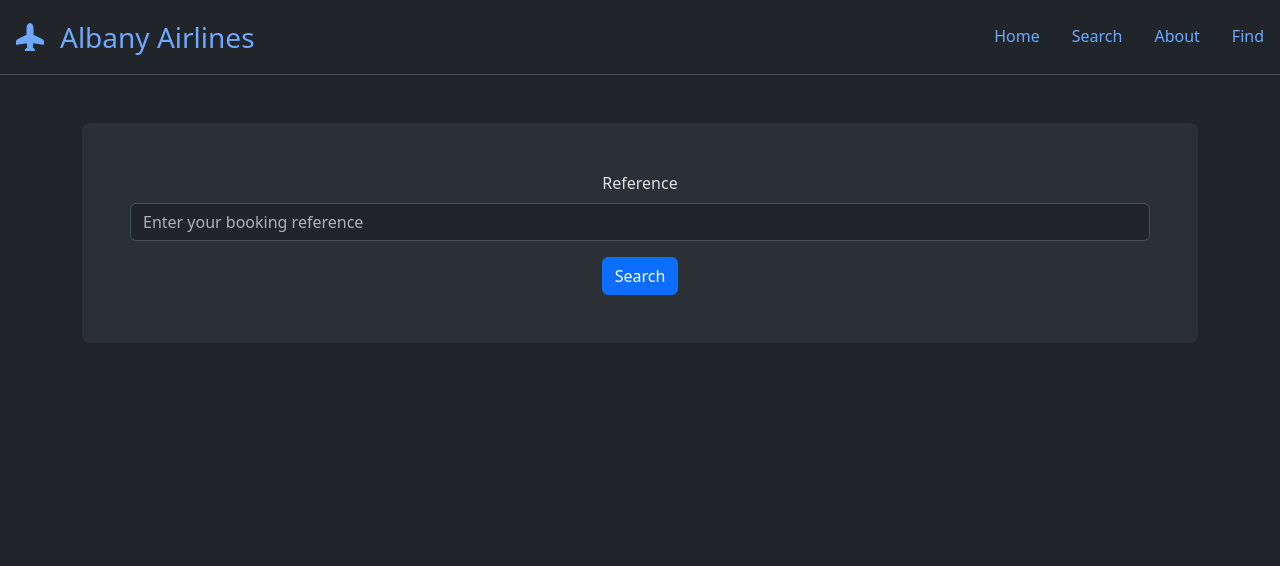
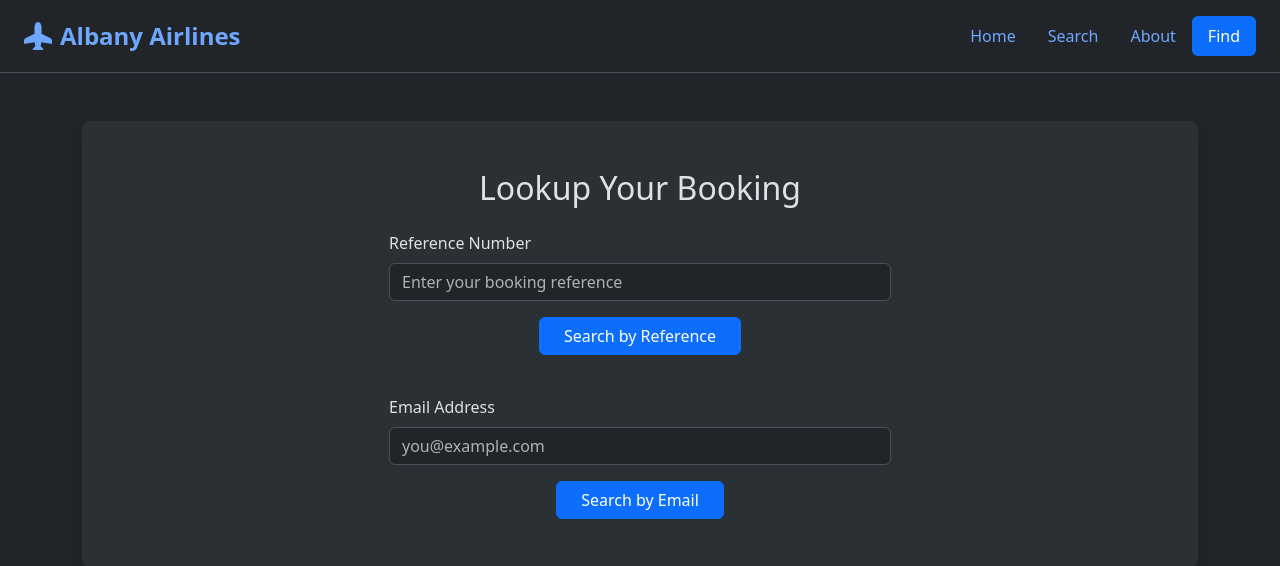
Before and after one commit to Manavjot-Singh/Online-Booking-System, a Django app: page /lookup/ in a window 1280 px wide. Shown: the top 566 px of the page. Run offline with Django 5.2, Linux system fonts and the light colour scheme.

Commit message:
added email lookup refined ui and fixed timezone offset

```diff
--- a/flights/forms.py
+++ b/flights/forms.py
@@ -39,3 +39,9 @@ class BookingLookupForm(forms.Form):
             'aria-label':  'Reference'
         })
     )
+
+class EmailLookupForm(forms.Form):
+    email = forms.EmailField(widget=forms.EmailInput(attrs={
+        'class': 'form-control',
+        'placeholder': 'you@example.com',
+    }))
--- a/flights/models.py
+++ b/flights/models.py
@@ -32,6 +32,7 @@ class Passenger(models.Model):
     instance = models.ForeignKey(Flight, on_delete=models.CASCADE)
     cust_first_name = models.CharField(max_length=50)
     cust_last_name = models.CharField(max_length=50)
+    cust_email = models.EmailField(blank=True, null=True)
     cust_id = models.CharField(max_length=20, unique=True)
     booking_status = models.CharField(max_length=20, choices=[('booked', 'Booked'), ('cancelled', 'Cancelled')], default='booked')
     booking_price   = models.DecimalField(
--- a/flights/urls.py
+++ b/flights/urls.py
@@ -7,5 +7,6 @@ urlpatterns = [
     path('book/<int:flight_id>/', views.book_flight, name='book'),
     path('lookup/', views.booking_lookup, name='booking_lookup'),
     path('cancel/', views.cancel_booking, name='cancel_booking'),
+    path('about/', views.about, name='about'),
 
 ]
--- a/flights/views.py
+++ b/flights/views.py
@@ -1,5 +1,5 @@
-import datetime
-from pyexpat.errors import messages
+from datetime import datetime, timedelta
+from django.contrib import messages
 from django.http import HttpResponseRedirect
 from django.shortcuts import redirect, render, get_object_or_404
 from django.urls import reverse
@@ -7,13 +7,21 @@ from django.utils import timezone
 import uuid
 
 from .models import Flight, Passenger
-from .forms import BookingForm, BookingLookupForm
+from .forms import BookingForm, BookingLookupForm, EmailLookupForm
+
+TZ_OFFSETS = {
+    'NZNE': 12.0,
+    'NZRO': 12.0,
+    'NZGB': 12.0,
+    'NZTL': 12.0,
+    'NZCI': 12.75,
+    'YMML': 10.0,
+}
 
 def home(request):
     lookup_form   = BookingLookupForm(request.POST or None)
     lookup_result = None
     lookup_error  = None
-
 
     if request.method == 'POST' and lookup_form.is_valid():
         ref = lookup_form.cleaned_data['reference'].upper().strip()
@@ -40,8 +48,6 @@ def home(request):
         'lookup_error':  lookup_error,
     })
 
-
-
 def search(request):
     origin      = request.GET.get('origin', '').upper()
     destination = request.GET.get('destination', '').upper()
@@ -56,15 +62,28 @@ def search(request):
             schedule__origin=origin,
             schedule__destination=destination,
             date=selected_date
-
         )
         today = timezone.localdate()
         if selected_date == today:
             now_time = timezone.localtime().time()
             qs = qs.filter(schedule__dep_time__gte=now_time)
 
+        flights = []
+        for f in qs:
 
-        flights = qs
+            orig_off = float(f.schedule.tz_offset)
+            dest_off = TZ_OFFSETS.get(f.schedule.destination, orig_off)
+            dep_naive = datetime.combine(f.date, f.schedule.dep_time)
+            arr_naive = datetime.combine(f.date, f.schedule.arr_time)
+            dep_local = dep_naive
+            arr_utc   = arr_naive - timedelta(hours=orig_off)
+            arr_local = arr_utc  + timedelta(hours=dest_off)
+            flights.append({
+                'flight': f,
+                'seats_left': f.seats_available,
+                'dep_time':    dep_local.time(),
+                'arr_time':    arr_local.time(),
+            })
 
     return render(request, 'search.html', {
         'origin':      origin,
@@ -73,13 +92,11 @@ def search(request):
         'flights':     flights
     })
 
-
 def book_flight(request, flight_id):
 
     flight = get_object_or_404(Flight, pk=flight_id)
-    dep_dt = datetime.datetime.combine(flight.date, flight.schedule.dep_time)
+    dep_dt = datetime.combine(flight.date, flight.schedule.dep_time)
     dep_dt = timezone.make_aware(dep_dt)
-
 
     if request.method == 'POST':
         form = BookingForm(request.POST)
@@ -95,12 +112,12 @@ def book_flight(request, flight_id):
                 form.add_error(None, 'No seats left on this flight.')
             else:
                 ref = uuid.uuid4().hex[:20].upper()
-
                 Passenger.objects.create(
                     instance=flight,
                     cust_first_name=form.cleaned_data['first_name'],
                     cust_last_name=form.cleaned_data['last_name'],
                     cust_id=ref,
+                    cust_email=form.cleaned_data['email'],
                     booking_status='booked',
                     booking_price=total_price,
                 )
@@ -117,9 +134,6 @@ def book_flight(request, flight_id):
     else:
         form = BookingForm()
 
-
-
-
     return render(request, 'bookings.html', {
         'flight': flight,
         'form':   form,
@@ -127,54 +141,78 @@ def book_flight(request, flight_id):
     })
 
 def booking_lookup(request):
-    lookup_form   = BookingLookupForm(request.POST or None)
-    lookup_result = None
-    lookup_error  = None
+    ref_form   = BookingLookupForm(request.POST or None)
+    email_form = EmailLookupForm(request.POST or None)
 
-    if request.method == 'POST' and lookup_form.is_valid():
-        ref = lookup_form.cleaned_data['reference'].upper().strip()
-        try:
-            p = Passenger.objects.get(cust_id=ref)
-            f = p.instance
-            lookup_result = {
-                'reference':   p.cust_id,
-                'name':        f"{p.cust_first_name} {p.cust_last_name}",
-                'status':      p.booking_status,
-                'flight_no':   f.schedule.flight_number,
-                'date':        f.date,
-                'origin':      f.schedule.origin,
-                'destination': f.schedule.destination,
-                'dep_time':    f.schedule.dep_time,
-                'arr_time':    f.schedule.arr_time,
-            }
-        except Passenger.DoesNotExist:
-            lookup_error = "No booking found with that reference."
+    lookup_result  = None
+    lookup_error   = None
+    email_results  = None
+
+    if request.method == 'POST':
+
+        if 'reference' in request.POST and ref_form.is_valid():
+            ref = ref_form.cleaned_data['reference'].upper().strip()
+            try:
+                p = Passenger.objects.get(cust_id=ref)
+                f = p.instance
+                lookup_result = {
+                    'reference': ref,
+                    'name':      f"{p.cust_first_name} {p.cust_last_name}",
+                    'status':    p.booking_status,
+                    'flight_no': f.schedule.flight_number,
+                    'date':      f.date,
+                    'origin':    f.schedule.origin,
+                    'destination': f.schedule.destination,
+                    'dep_time':  f.schedule.dep_time,
+                    'arr_time':  f.schedule.arr_time,
+                }
+            except Passenger.DoesNotExist:
+                lookup_error = "No booking found with that reference."
+
+        elif 'email' in request.POST and email_form.is_valid():
+            em = email_form.cleaned_data['email'].lower().strip()
+            qs = Passenger.objects.filter(
+                cust_email__iexact=em
+            ).select_related('instance__schedule').order_by('-instance__date')
+            email_results = []
+            for p in qs:
+                f = p.instance
+                email_results.append({
+                    'reference': p.cust_id,
+                    'date':      f.date,
+                    'flight_no': f.schedule.flight_number,
+                    'route':     f"{f.schedule.origin} → {f.schedule.destination}",
+                    'status':    p.booking_status,
+                })
 
     return render(request, 'details.html', {
-        'lookup_form':   lookup_form,
+        'lookup_form':   ref_form,
+        'email_form':    email_form,
         'lookup_result': lookup_result,
         'lookup_error':  lookup_error,
+        'email_results': email_results,
     })
 
 def cancel_booking(request):
     if request.method == 'POST':
         ref = request.POST.get('reference', '').upper().strip()
+
         try:
             passenger = Passenger.objects.get(cust_id=ref)
             if passenger.booking_status != 'cancelled':
                 passenger.booking_status = 'cancelled'
                 passenger.save()
 
-
                 flight = passenger.instance
                 flight.seats_available += 1
                 flight.save()
 
-
                 return render(request, 'details.html', {
                     'lookup_form': BookingLookupForm(),
+                    'email_form': EmailLookupForm(),
                     'lookup_result': None,
                     'lookup_error': None,
+                    'email_results': None,
                     'cancel_success': f"Booking {ref} has been cancelled."
                 })
             else:
@@ -191,3 +229,6 @@ def cancel_booking(request):
             })
 
     return HttpResponseRedirect(reverse('booking_lookup'))
+
+def about(request):
+    return render(request, 'about.html')
--- a/templates/bookings.html
+++ b/templates/bookings.html
@@ -44,7 +44,9 @@
         <li class="nav-item">
           <a href="{% url 'search' %}" class="nav-link">Search</a>
         </li>
-        <li class="nav-item"><a href="#" class="nav-link">About</a></li>
+        <li class="nav-item">
+          <a href="{% url 'about' %}" class="nav-link">About</a>
+        </li>
         <li class="nav-item">
           <a href="{% url 'booking_lookup' %}" class="nav-link">Find</a>
         </li>
--- a/templates/details.html
+++ b/templates/details.html
@@ -18,30 +18,26 @@
       crossorigin="anonymous"
     ></script>
 
-    <header class="d-flex justify-content-center py-3 mb-4 border-bottom">
+    <header
+      class="d-flex justify-content-between align-items-center py-3 mb-4 border-bottom px-4"
+    >
       <a
         href="{% url 'home' %}"
-        class="d-flex align-items-center me-md-auto text-decoration-none ps-3"
+        class="d-flex align-items-center text-decoration-none"
       >
         <svg
           xmlns="http://www.w3.org/2000/svg"
           width="28"
           height="28"
           fill="currentColor"
-          class="me-3"
+          class="me-2"
           viewBox="0 0 16 16"
         >
           <path
-            d="M6.428 1.151C6.708.591 7.213 0 8 0s1.292.592 1.572
-             1.151C9.861 1.73 10 2.431 10 3v3.691l5.17 2.585a1.5
-             1.5 0 0 1 .83 1.342V12a.5.5 0 0 1-.582.493l-5.507-.918
-             -.375 2.253 1.318 1.318A.5.5 0 0 1 10.5 16h-5a.5.5 0 0
-             1-.354-.854l1.319-1.318-.376-2.253-5.507.918A.5.5 0 0
-             1 0 12v-1.382a1.5 1.5 0 0 1 .83-1.342L6 6.691V3c0-.568
-             .14-1.271.428-1.849"
+            d="M6.428 1.151C6.708.591 7.213 0 8 0s1.292.592 1.572 1.151C9.861 1.73 10 2.431 10 3v3.691l5.17 2.585a1.5 1.5 0 0 1 .83 1.342V12a.5.5 0 0 1-.582.493l-5.507-.918-.375 2.253 1.318 1.318A.5.5 0 0 1 10.5 16h-5a.5.5 0 0 1-.354-.854l1.319-1.318-.376-2.253-5.507.918A.5.5 0 0 1 0 12v-1.382a1.5 1.5 0 0 1 .83-1.342L6 6.691V3c0-.568.14-1.271.428-1.849"
           />
         </svg>
-        <span class="fs-3">Albany Airlines</span>
+        <span class="fs-4 fw-semibold">Albany Airlines</span>
       </a>
       <ul class="nav nav-pills">
         <li class="nav-item">
@@ -50,39 +46,62 @@
         <li class="nav-item">
           <a href="{% url 'search' %}" class="nav-link">Search</a>
         </li>
-        <li class="nav-item"><a href="#" class="nav-link">About</a></li>
         <li class="nav-item">
-          <a href="{% url 'booking_lookup' %}" class="nav-link">Find</a>
+          <a href="{% url 'about' %}" class="nav-link">About</a>
+        </li>
+        <li class="nav-item">
+          <a href="{% url 'booking_lookup' %}" class="nav-link active">Find</a>
         </li>
       </ul>
     </header>
 
     <main class="container my-5">
-      <div class="p-5 bg-body-tertiary rounded-3 text-center">
+      <div class="p-5 bg-body-tertiary rounded-3 text-center shadow">
+        <h2 class="mb-4">Lookup Your Booking</h2>
         <form
           method="post"
           action="{% url 'booking_lookup' %}"
           class="row g-3 justify-content-center"
         >
           {% csrf_token %}
-          <div class="col-12">
+          <div class="col-md-6 text-start">
             <label
               for="{{ lookup_form.reference.id_for_label }}"
               class="form-label"
-              >Reference</label
+              >Reference Number</label
             >
             {{ lookup_form.reference }}
           </div>
-          <div class="col-12 mt-3">
-            <button type="submit" class="btn btn-primary">Search</button>
+          <div class="col-12">
+            <button type="submit" class="btn btn-primary px-4">
+              Search by Reference
+            </button>
           </div>
         </form>
-
+        <form
+          method="post"
+          action="{% url 'booking_lookup' %}"
+          class="row g-3 justify-content-center mt-4"
+        >
+          {% csrf_token %}
+          <div class="col-md-6 text-start">
+            <label for="{{ email_form.email.id_for_label }}" class="form-label"
+              >Email Address</label
+            >
+            {{ email_form.email }}
+          </div>
+          <div class="col-12">
+            <button type="submit" class="btn btn-primary px-4">
+              Search by Email
+            </button>
+          </div>
+        </form>
         {% if lookup_error %}
         <div class="alert alert-danger mt-4">{{ lookup_error }}</div>
         {% endif %} {% if lookup_result %}
         <hr class="my-4" />
-        <h5>Booking Details</h5>
+        <h4 class="mb-4">Booking Details</h4>
+        <div class="text-start mx-auto" style="max-width: 600px">
           <p><strong>Ref:</strong> {{ lookup_result.reference }}</p>
           <p><strong>Name:</strong> {{ lookup_result.name }}</p>
           <p>
@@ -94,13 +113,13 @@
             lookup_result.destination }}
           </p>
           <p>
-          <strong>Departs:</strong> {{ lookup_result.dep_time|date:"g a" }}
-          &nbsp; <strong>Arrives:</strong> {{ lookup_result.arr_time|date:"g a"
-          }}
+            <strong>Departs:</strong> {{ lookup_result.dep_time|date:"g:i A" }}
+            (local time) &nbsp;|&nbsp; <strong>Arrives:</strong> {{
+            lookup_result.arr_time|date:"g:i A" }} (local time)
           </p>
           <p><strong>Status:</strong> {{ lookup_result.status }}</p>
-
-        <form method="post" action="{% url 'cancel_booking' %}" class="mt-3">
+          {% if lookup_result.status == "booked" %}
+          <form method="post" action="{% url 'cancel_booking' %}" class="mt-4">
             {% csrf_token %}
             <input
               type="hidden"
@@ -111,6 +130,39 @@
           </form>
           {% endif %}
         </div>
+        {% endif %} {% if email_results %}
+        <hr class="my-4" />
+        <h4 class="mb-4">All Bookings for {{ email_form.email.value }}</h4>
+        <div class="table-responsive mx-auto" style="max-width: 800px">
+          <table class="table table-striped">
+            <thead>
+              <tr>
+                <th>Reference</th>
+                <th>Date</th>
+                <th>Flight #</th>
+                <th>Route</th>
+                <th>Status</th>
+              </tr>
+            </thead>
+            <tbody>
+              {% for b in email_results %}
+              <tr>
+                <td>{{ b.reference }}</td>
+                <td>{{ b.date }}</td>
+                <td>{{ b.flight_no }}</td>
+                <td>{{ b.route }}</td>
+                <td class="text-capitalize">{{ b.status }}</td>
+              </tr>
+              {% endfor %}
+            </tbody>
+          </table>
+        </div>
+        {% elif request.method == 'POST' and email_form.is_bound %}
+        <div class="alert alert-warning mt-4">
+          No bookings found for {{ email_form.email.value }}.
+        </div>
+        {% endif %}
+      </div>
     </main>
   </body>
 </html>
--- a/templates/homepage.html
+++ b/templates/homepage.html
@@ -53,7 +53,7 @@
           <a href="{% url 'search' %}" class="nav-link">Search</a>
         </li>
         <li class="nav-item">
-          <a href="#" class="nav-link">About</a>
+          <a href="{% url 'about' %}" class="nav-link">About</a>
         </li>
         <li class="nav-item">
           <a href="{% url 'booking_lookup' %}" class="nav-link">Find</a>
```
Also changed, not shown: flights/management/commands/seeds.py (+6 -6 lines), templates/about.html (added, +86 -0 lines), templates/search.html (+10 -10 lines), db.sqlite3, flights/migrations/0004_passenger_cust_email.py (added). Lines whose indentation alone changed are shown as unchanged.
